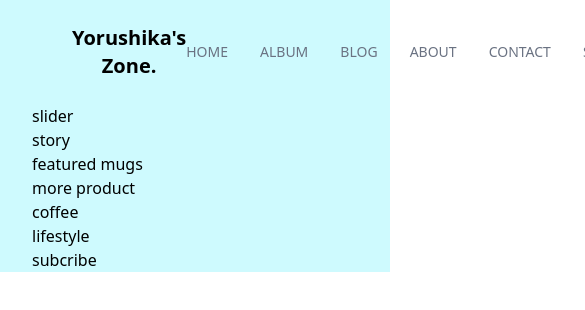
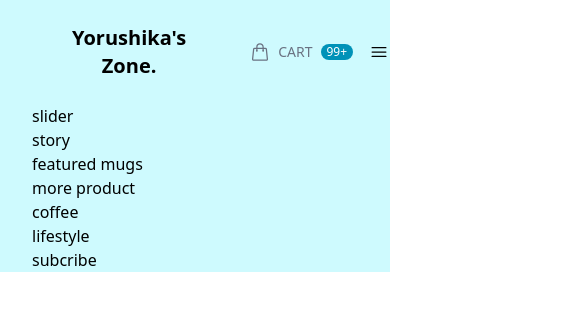
Before and after one commit to NguyenKien-0711/yorushika-zone, a website: page src/index.html in a window 390 px wide. Shown: the top 310 px of the page, 585 px wide, since content can reach past the window. Drawn offline with Linux system fonts and the light colour scheme.

Commit message:
1/2 Responsive Header

```diff
--- a/src/index.html
+++ b/src/index.html
@@ -5,19 +5,20 @@
     <meta charset="UTF-8">
     <meta name="viewport" content="width=device-width, initial-scale=1.0">
     <link href="./output.css" rel="stylesheet">
+    <link rel="icon" href="../assets/yorushika-yorushika-logo.gif" type="image/gif" sizes="16x16">
     <title>Yorushika's Zone</title>
 </head>
 
 <body>
     <div class="root">
-        <div class="content-wrapper max-w-7xl text-base mx-auto px-8 bg-cyan-100">
+        <div class="content-wrapper font-bitcount max-w-7xl text-base mx-auto px-8 bg-cyan-100">
             <header class="py-6 mx-10">
                 <nav class="flex flex-row justify-between items-center">
                     <div class="logo basis-2/6 text-center font-semibold text-xl cursor-pointer">
                         Yorushika's Zone.
                     </div>
-                    <ul
-                        class="basis-3/6 flex items-center justify-end gap-8 uppercase text-sm text-gray-500 font-medium">
+                    <ul id="ndk-top-menu" class="basis-3/6 hidden lg:flex lg:items-center lg:justify-end gap-8 uppercase text-sm text-gray-500
+                    font-medium ndk-top-menu-toggle">
                         <li class="ndk-top-menu-item">
                             <a href="#" class="">Home</a>
                         </li>
@@ -38,19 +39,29 @@
                         </li>
                     </ul>
                     <ul
-                        class="basis-1/6 flex justify-start items-center ml-16 font-medium text-sm uppercase text-gray-500">
+                        class=" basis-1/6 lg:basis-3/6 flex justify-end lg:justify-start items-center ml-16 font-medium text-sm uppercase text-gray-500">
                         <li class="ndk-top-menu-item ">
                             <a href="#" class="flex items-center">
                                 <svg xmlns="http://www.w3.org/2000/svg" fill="none" viewBox="0 0 24 24"
                                     stroke-width="1.5" stroke="currentColor" class="ndk-icon">
-                                    <path stroke-linecap="round" stroke-linejoin="round"
-                                        d="M15.75 10.5V6a3.75 3.75 0 1 0-7.5 0v4.5m11.356-1.993 1.263 12c.07.665-.45 1.243-1.119 1.243H4.25a1.125 1.125 0 0 1-1.12-1.243l1.264-12A1.125 1.125 0 0 1 5.513 7.5h12.974c.576 0 1.059.435 1.119 1.007ZM8.625 10.5a.375.375 0 1 1-.75 0 .375.375 0 0 1 .75 0Zm7.5 0a.375.375 0 1 1-.75 0 .375.375 0 0 1 .75 0Z" />
+                                    <path stroke-linecap="round" stroke-linejoin="round" d="M15.75 10.5V6a3.75 3.75 0 1 0-7.5 0v4.5m11.356-1.993 1.263 12c.07.665-.45
+                                        1.243-1.119 1.243H4.25a1.125 1.125 0 0 1-1.12-1.243l1.264-12A1.125 1.125 0 0 1
+                                        5.513 7.5h12.974c.576 0 1.059.435 1.119 1.007ZM8.625 10.5a.375.375 0 1 1-.75 0
+                                        .375.375 0 0 1 .75 0Zm7.5 0a.375.375 0 1 1-.75 0 .375.375 0 0 1 .75 0Z" />
                                 </svg>
                                 <span class="mx-2">Cart</span>
                                 <span class="ndk-badge-circle bg-cyan-600 text-white">99+</span>
                             </a>
                         </li>
                     </ul>
+                    <div id="ndk-menu-icon" class="lg:hidden lg:basis-1/6 flex items-center cursor-pointer px-4">
+                            <svg xmlns="http://www.w3.org/2000/svg" fill="none" viewBox="0 0 24 24" stroke-width="1.5"
+                            stroke="currentColor" class="ndk-icon">
+                            <path stroke-linecap="round" stroke-linejoin="round"
+                                d="M3.75 6.75h16.5M3.75 12h16.5m-16.5 5.25h16.5" />
+                        </svg>
+
+                    </div>
                 </nav>
             </header>
 
@@ -90,6 +101,7 @@
 
         </div>
     </div>
+    <script src="main.js"></script>
 </body>
 
 </html>
--- a/src/input.css
+++ b/src/input.css
@@ -1,7 +1,10 @@
 @import "tailwindcss";
-
+@import url('https://fonts.googleapis.com/css2?family=Karla:ital,wght@0,200..800;1,200..800&display=swap');
+@import url('https://fonts.googleapis.com/css2?family=Bitcount+Grid+Single+Ink:wght@100..900&family=Karla:ital,wght@0,200..800;1,200..800&display=swap');
 @theme {
     --color-light-blue: #add8e6;
+    --font-karla: "Karla", "sans-serif";
+    --font-bitcount: "Bitcount Grid Single Ink", system-ui;
 }
 
 .ndk-top-menu-item {
--- /dev/null
+++ b/src/main.js
@@ -0,0 +1,8 @@
+const topMenu = document.getElementById("ndk-top-menu-toggle");
+const menuIcon = document.getElementById("ndk-menu-icon");
+
+document.addEventListener("click", (e) => {
+    if(menuIcon.contains(e.target)) {
+        topMenu.classList.toggle("ndk-top-menu-toggle");
+    }
+})
```
Also changed, not shown: assets/favicon-yorushika-removebg-preview.png (added), assets/yorushika-yorushika-logo.gif (added), src/output.css.
